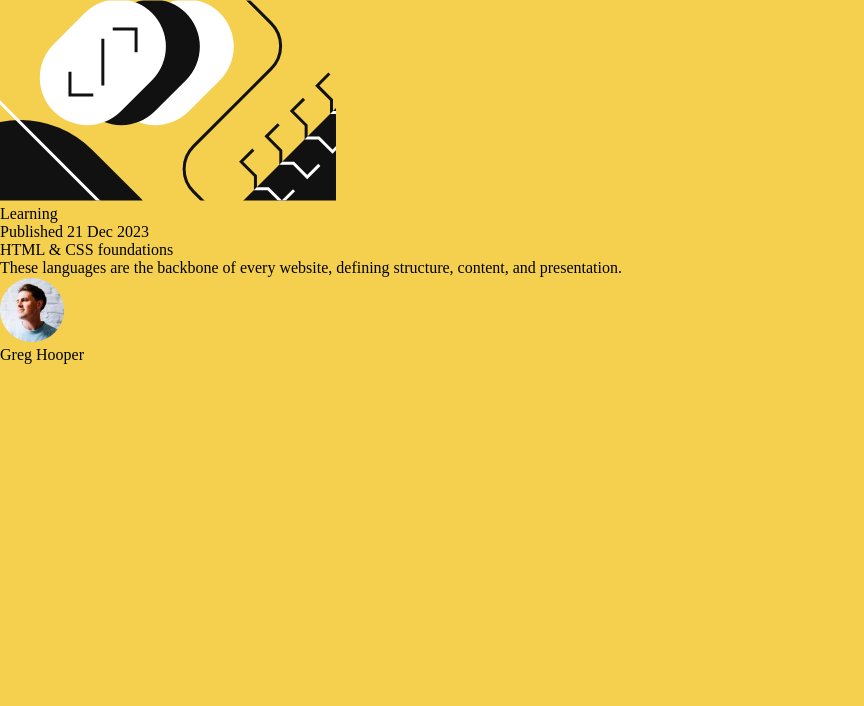
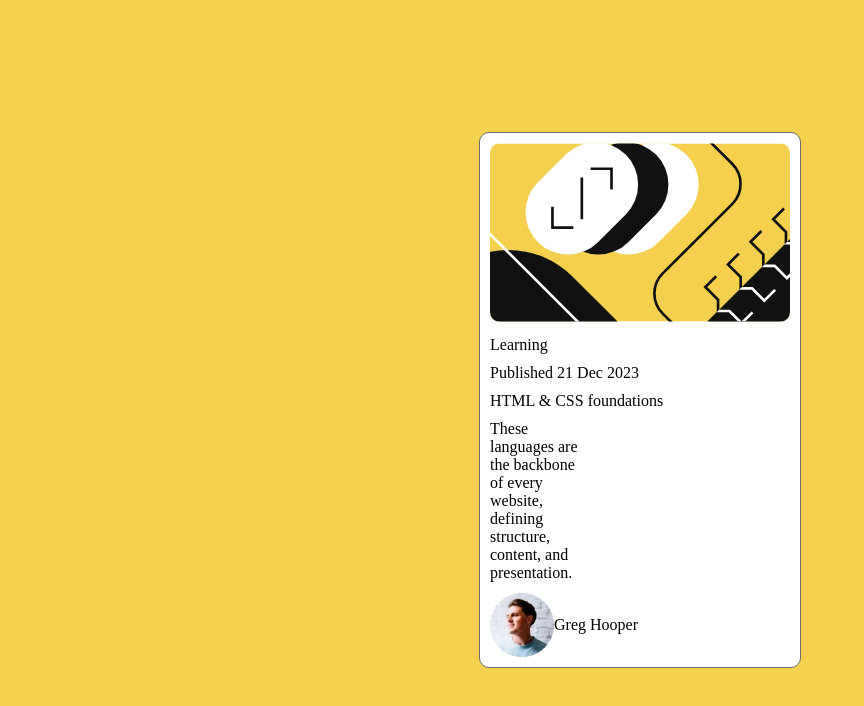
Before and after one commit to KosmoSlayeR/blog-card, a plain HTML site: page index.html in a window 1280 px wide. Shown: the whole page, without its empty margins (0-864 px from the left). Drawn offline with Linux system fonts and the light colour scheme.

Commit message:
basic layout complete

```diff
--- a/index.html
+++ b/index.html
@@ -6,26 +6,28 @@
 
     <link rel="icon" type="image/png" sizes="32x32" href="./assets/images/favicon-32x32.png">
     <link rel="stylesheet" href="styles/general.css">
+    <link rel="stylesheet" href="styles/card.css">
 
     <title>Frontend Mentor | Blog preview card</title>
 </head>
 <body>
     <main class="card">
         <img class="picture" src="assets/images/illustration-article.svg">
+
+        <div class="category">Learning</div>
+
         <div class="content">
-            <div class="category">Learning</div>
-            <div class="content">
-                <p class="publish date">Published 21 Dec 2023</p>
+            <p class="publish-date">Published 21 Dec 2023</p>
             <p class="title">HTML & CSS foundations</p>
             <p class="description">These languages are the backbone of every
                 website, defining structure, content, and presentation.
             </p>
         </div>
+
         <div class="author">
             <img class="userpic" src="assets/images/image-avatar.webp">
             <p class="author-name">Greg Hooper</p>
         </div>
-        </div>
     </main>
 </body>
 </html>
--- /dev/null
+++ b/styles/card.css
@@ -0,0 +1,38 @@
+.card {
+    background-color: white;
+    border: 1px hsl(0, 0%, 42%) solid;
+    border-radius: 10px;
+    padding: 10px;
+    width: fit-content;
+}
+
+.picture {
+    width: 300px;
+    border-radius: 10px;
+    margin-bottom: 10px;
+}
+
+.category {
+    margin-bottom: 10px;
+}
+
+.publish-date {
+    margin-bottom: 10px;
+}
+
+.title {
+    margin-bottom: 10px;
+}
+
+.description {
+    margin-bottom: 10px;
+}
+
+.description {
+    width: 100px;
+}
+
+.author {
+    display: flex;
+    align-items: center;
+}
--- a/styles/general.css
+++ b/styles/general.css
@@ -3,10 +3,14 @@
 * {
     margin: 0;
     padding: 0;
-    box-sizing: border-box;
 }
 
 body {
-    height: 100px;
+    box-sizing: border-box;
+    height: 100vh;
     background-color: hsl(47, 88%, 63%);
+    display: flex;
+    flex-direction: column;
+    justify-content: center;
+    align-items: center;
 }
```
Lines whose indentation alone changed are shown as unchanged.
